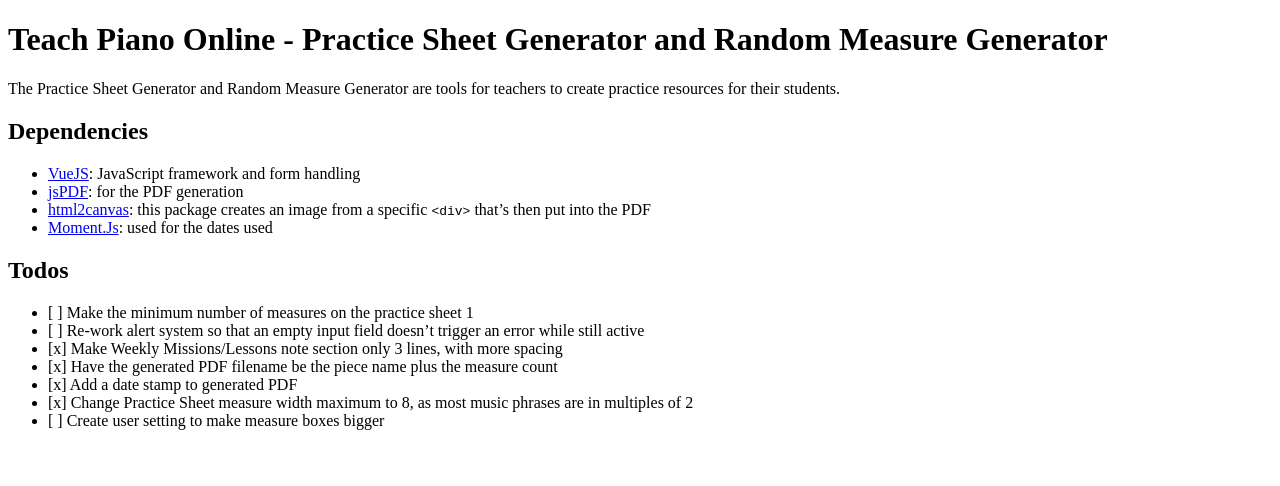
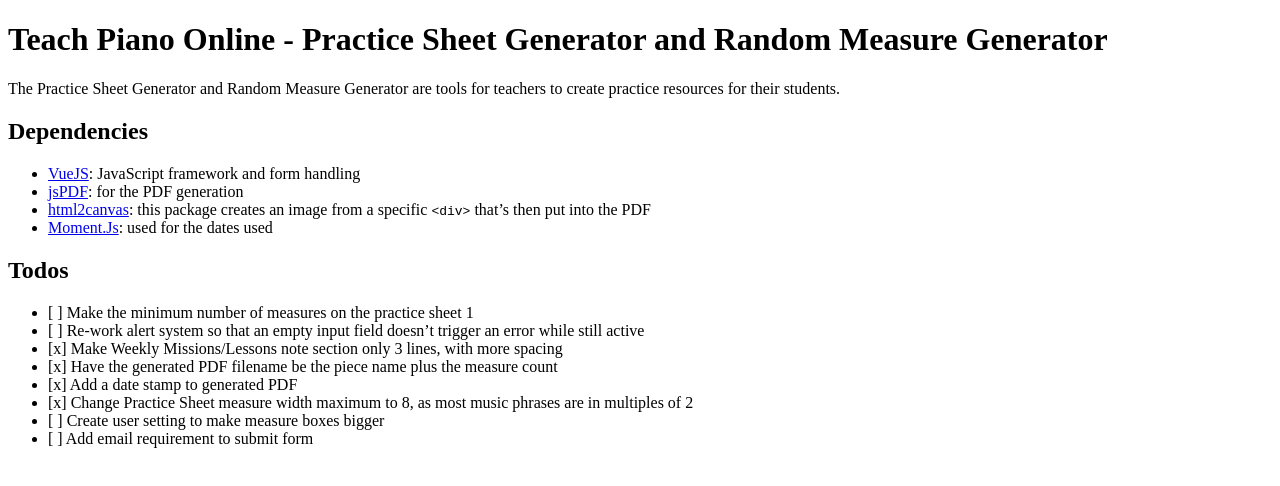
Before and after one commit to coffeepostal/lpo-practice-sheet-generator, a plain HTML site: page README.html in a window 1280 px wide. Drawn offline with Linux system fonts and the light colour scheme.

Commit message:
Added item to checklist

```diff
--- a/README.html
+++ b/README.html
@@ -28,6 +28,7 @@
 <li>[x] Add a date stamp to generated PDF</li>
 <li>[x] Change Practice Sheet measure width maximum to 8, as most music phrases are in multiples of 2</li>
 <li>[ ] Create user setting to make measure boxes bigger</li>
+<li>[ ] Add email requirement to submit form</li>
 </ul>
 
 </body>
```
Also changed, not shown: 1 other file.
